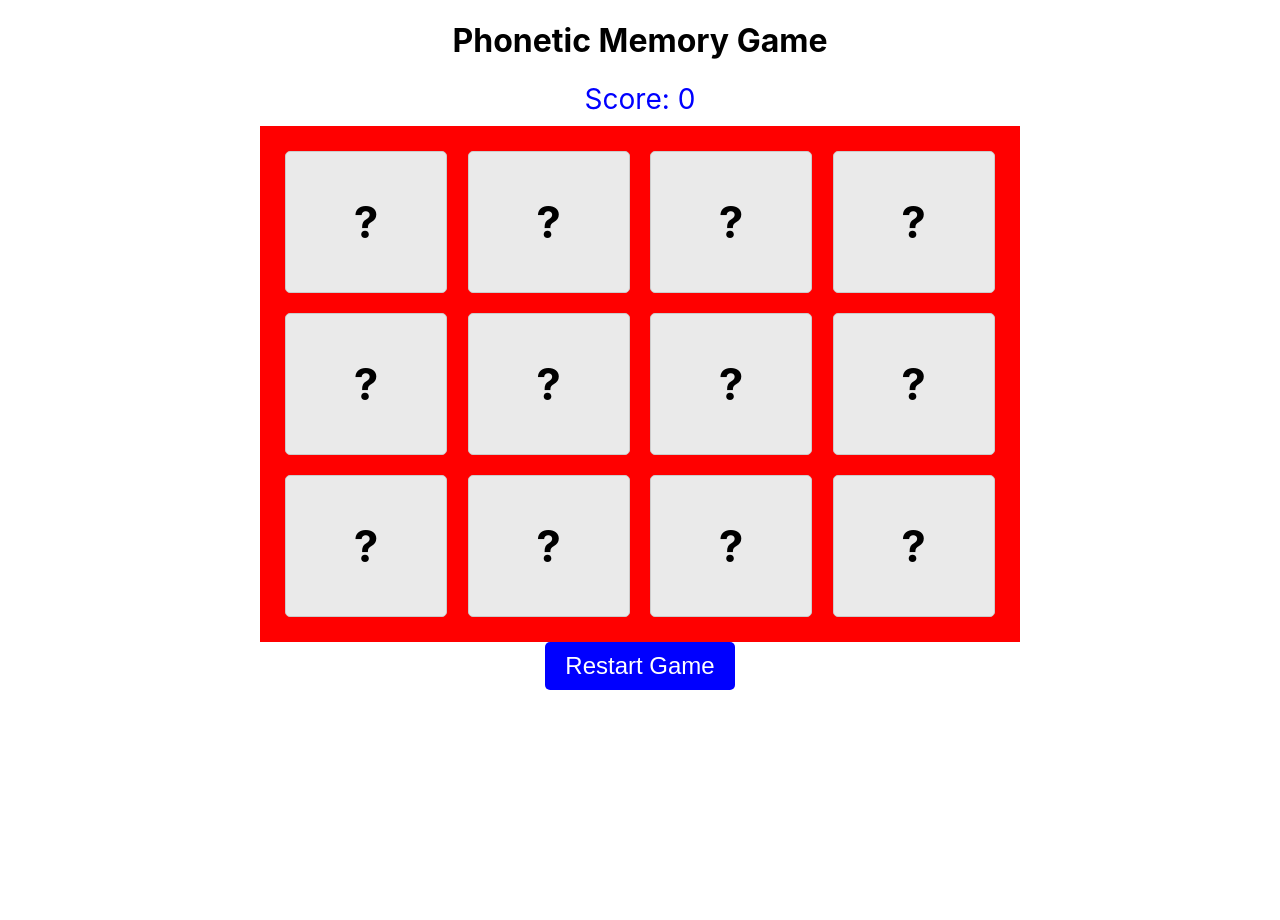
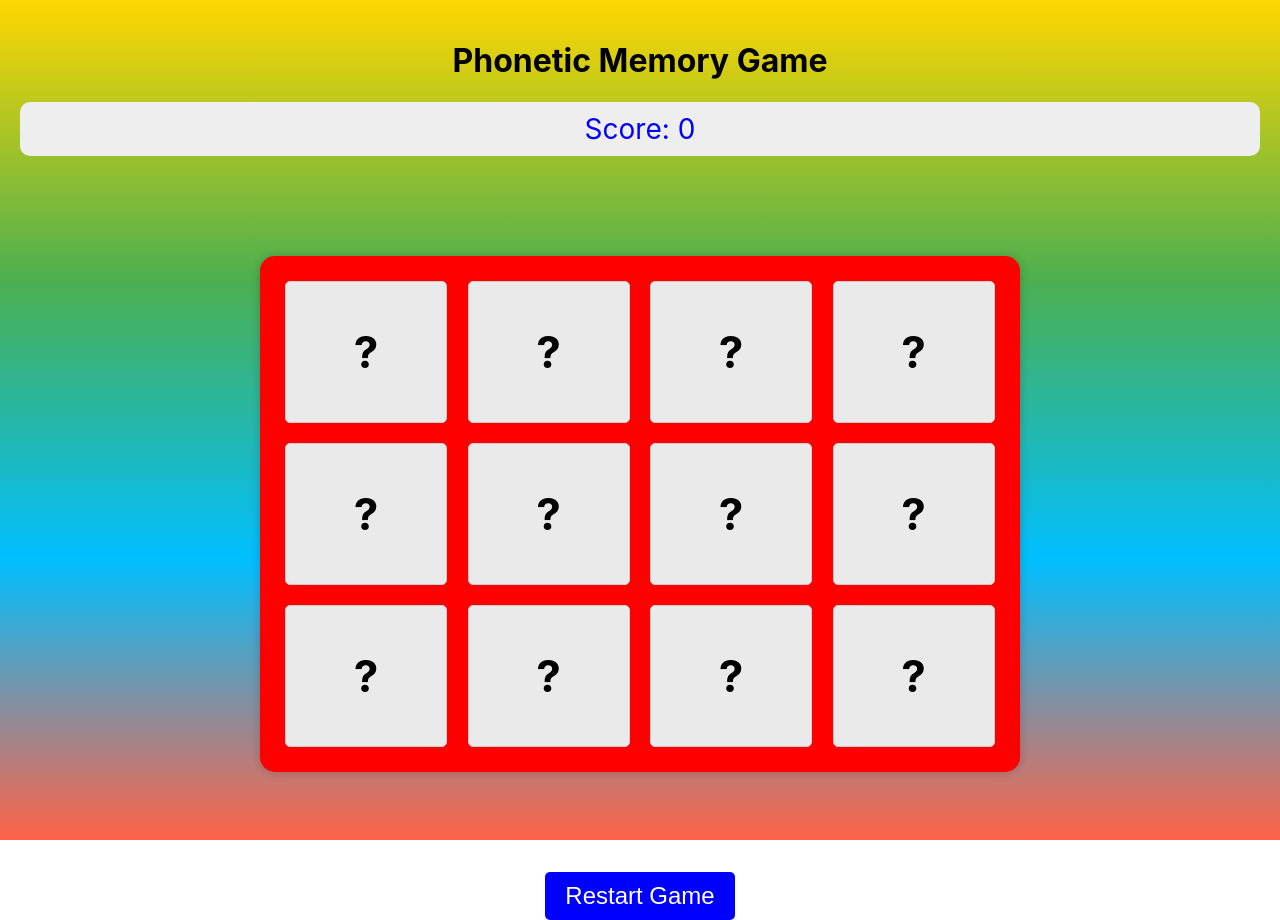
Before and after one commit to Tomuos/word-games, a React (Create React App) app in the folder word-games/: page / in a window 1280 px wide. Before the commit the page ends 800 px from the top, so only its background shows below. Built offline with nearby package versions, Linux system fonts and the light colour scheme.

Commit message:
Style updates

```diff
--- a/word-games/src/components/App/App.css
+++ b/word-games/src/components/App/App.css
@@ -2,7 +2,15 @@
 
 .App {
   text-align: center;
+  background: linear-gradient(180deg, #FFD700, #4CAF50, #00BFFF, #FF6347);
+  background-size: 600% 100%;
+  padding: 20px;
+  height: 100vh;
+
 }
+
+
+
 
 .App-logo {
   height: 40vmin;
--- a/word-games/src/components/GameBoard/GameBoard.css
+++ b/word-games/src/components/GameBoard/GameBoard.css
@@ -5,11 +5,18 @@
     grid-template-columns: repeat(4, 1fr);
     gap: 10px;
     max-width: 800px;
-    margin: 0 auto;
+    margin: 100px auto;
     background-color: red; /* Add this line for the red background */
     padding: 20px; /* Add some padding for spacing */
     width: 720px; /* Set the width to 600px */
 }
+
+.game-board {
+    /* ...existing styles... */
+    border-radius: 15px;
+    box-shadow: 0 0 10px rgba(0, 0, 0, 0.2);
+  }
+
 .matched-tile {
     opacity: 0.3;
     pointer-events: none;
--- a/word-games/src/components/ResetButton/ResetButton.css
+++ b/word-games/src/components/ResetButton/ResetButton.css
@@ -14,3 +14,7 @@
 .reset-button:hover {
     background-color: #0073e6; /* Darker blue on hover */
 }
+
+.reset-button:active {
+    background-color: #005bb5;
+  }
--- a/word-games/src/components/ScoreDisplay/ScoreDisplay.css
+++ b/word-games/src/components/ScoreDisplay/ScoreDisplay.css
@@ -5,3 +5,10 @@
     font-size: 28px; /* Increase font size for better visibility */
     margin-bottom: 10px; /* Add some spacing below the score display */
 }
+
+.score-display {
+    /* ...existing styles... */
+    background-color: #eee;
+    padding: 10px;
+    border-radius: 10px;
+  }
--- a/word-games/src/components/WordTile/WordTile.css
+++ b/word-games/src/components/WordTile/WordTile.css
@@ -24,3 +24,11 @@
 .word-tile:hover {
     background-color: #ddd;
 }
+
+.word-tile {
+    /* ...existing styles... */
+    transition: background-color 0.3s, transform 0.3s;
+  }
+  .matched-tile {
+    transform: scale(0.95);
+  }
```
Also changed, not shown: word-games/src/components/Card/Card.css (+8 -0 lines), word-games/src_export.txt (added).
